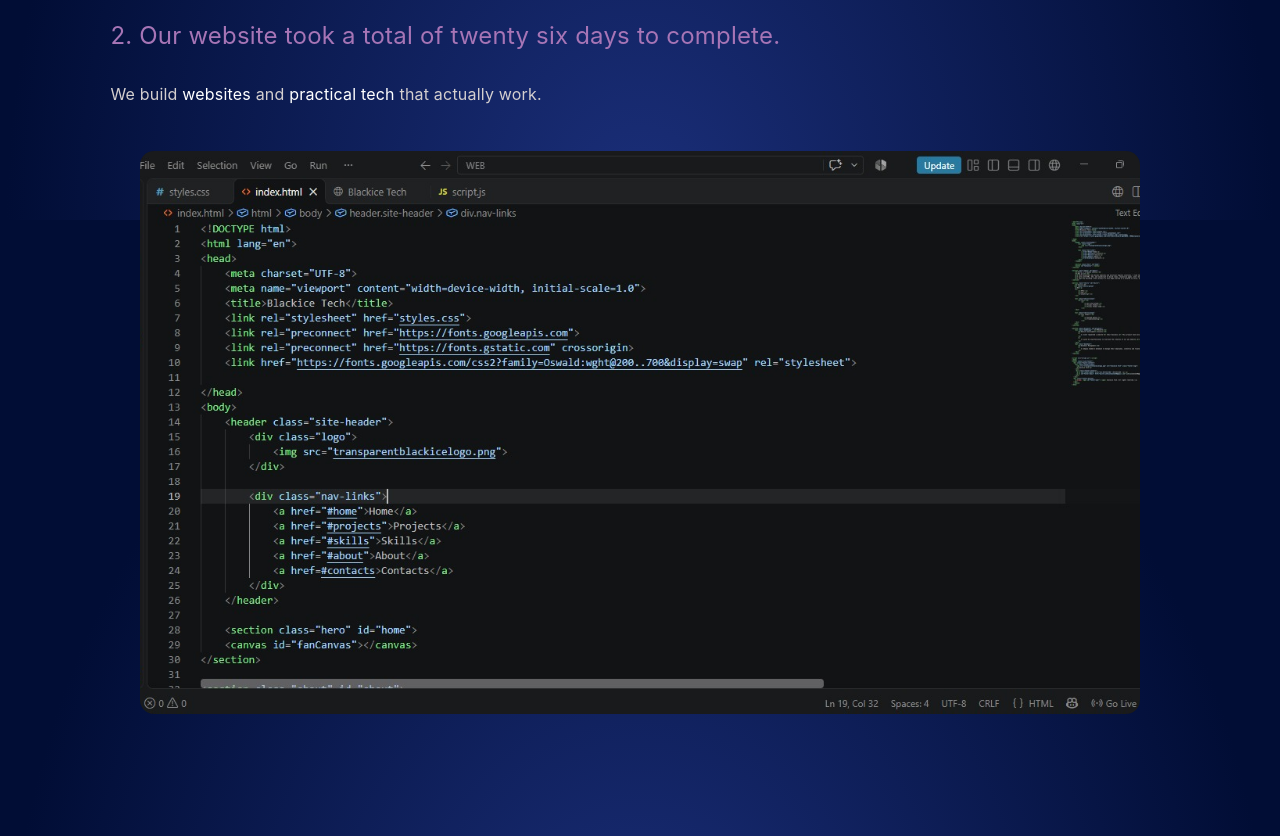
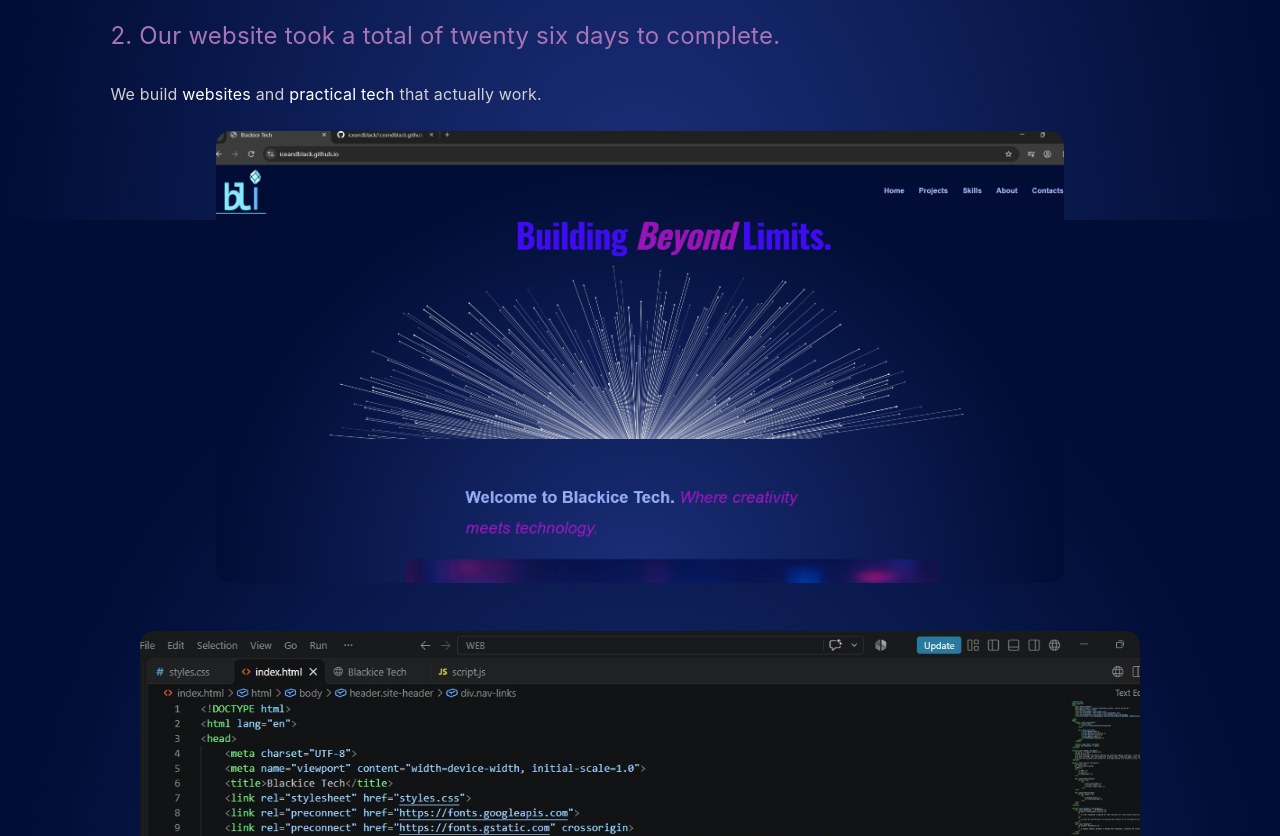
Before and after one commit to iceandblack/iceandblack.github.io, a plain HTML site: page index.html in a window 1280 px wide. Shown: the part 6180-7016 px from the top of the page. Drawn offline with nearby package versions, Linux system fonts and the light colour scheme.

Commit message:
Update index.html

```diff
--- a/index.html
+++ b/index.html
@@ -136,6 +136,8 @@
              <span style="color: #5fa8b8;">practical tech</span> that actually work.
         </p>
 
+          <img src="images/blackice.png" style="position: relative; width: 80%; left: 10%; border-radius: 15px;">
+
             <!-- PROJECTS SLIDESHOW -->
             <div class="slideshow">
 
```
